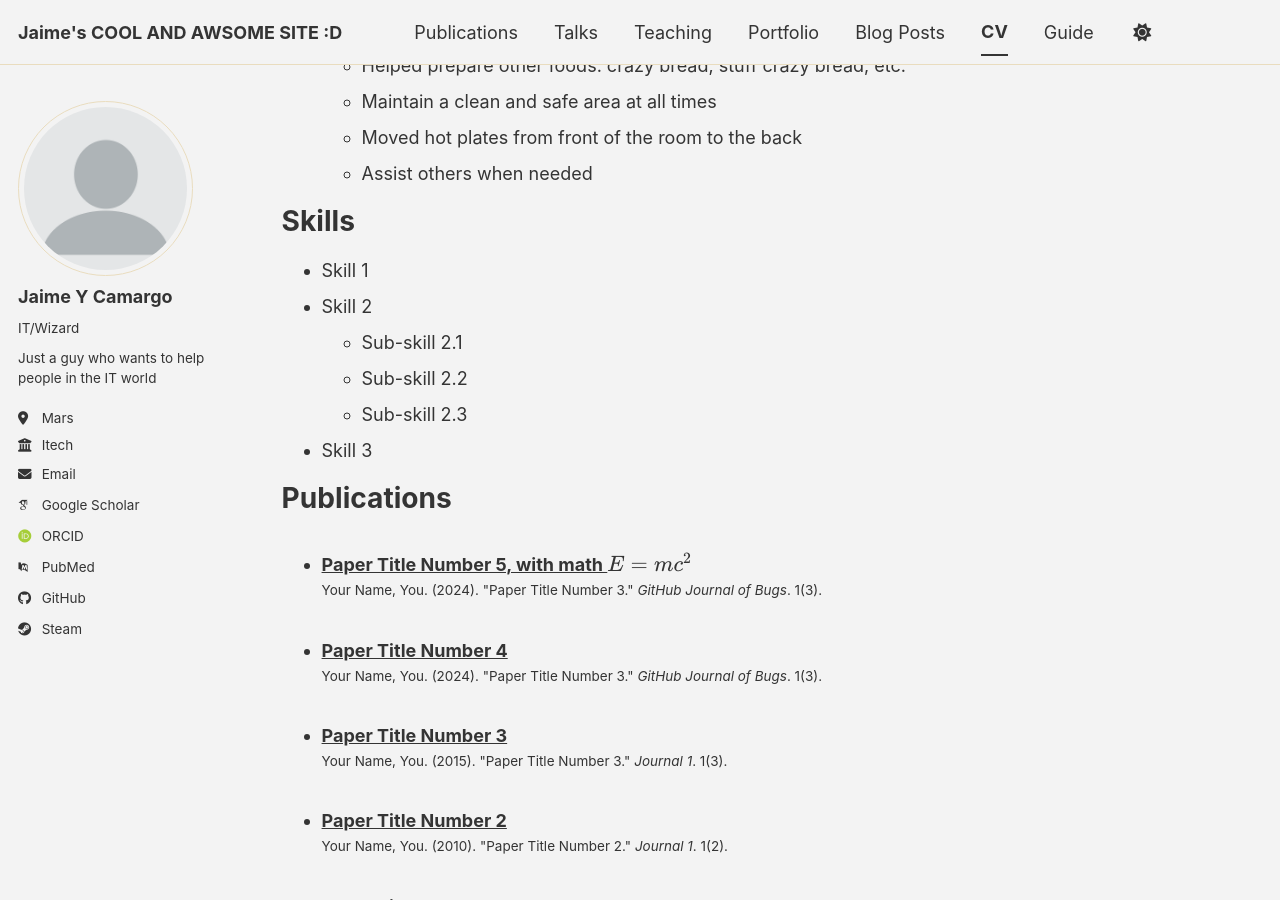
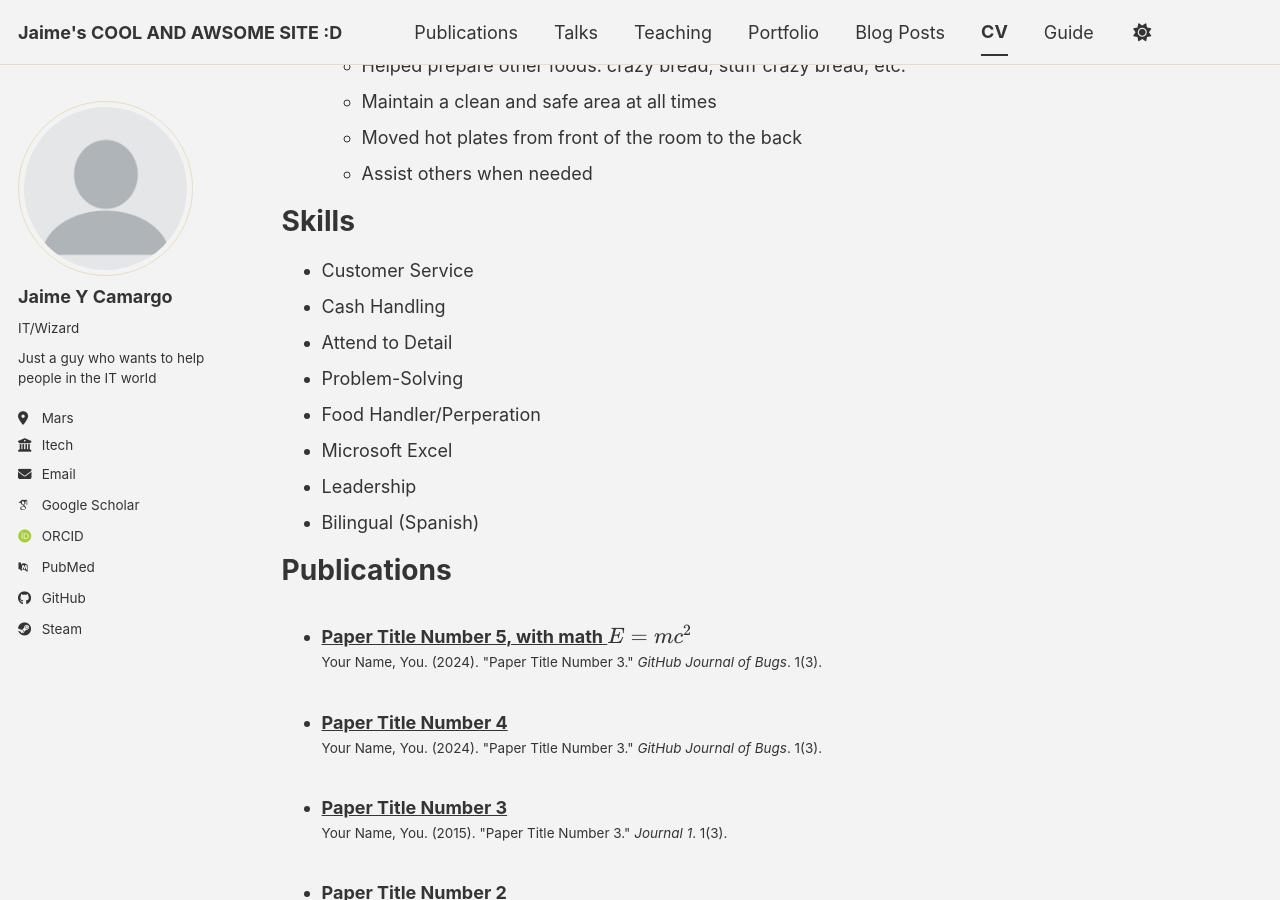
Before and after one commit to Slenderman239/Slenderman239.github.io, a Jekyll site: the page built from _pages/cv.md, in a window 1280 px wide and 900 px high, scrolled down 744 px. Built offline with Jekyll 4.4.1, drawn with Linux system fonts in a browser that asks for light colours; some web fonts are replaced; a script bundle is joined from its source files by our own code; library files that are not in the unit come from our copies.

Commit message:
Update cv.md

```diff
--- a/_pages/cv.md
+++ b/_pages/cv.md
@@ -37,12 +37,14 @@ Work experience
 
 Skills
 ======
-* Skill 1
-* Skill 2
-  * Sub-skill 2.1
-  * Sub-skill 2.2
-  * Sub-skill 2.3
-* Skill 3
+* Customer Service
+* Cash Handling
+* Attend to Detail
+* Problem-Solving
+* Food Handler/Perperation
+* Microsoft Excel
+* Leadership
+* Bilingual (Spanish)
 
 Publications
 ======
```
